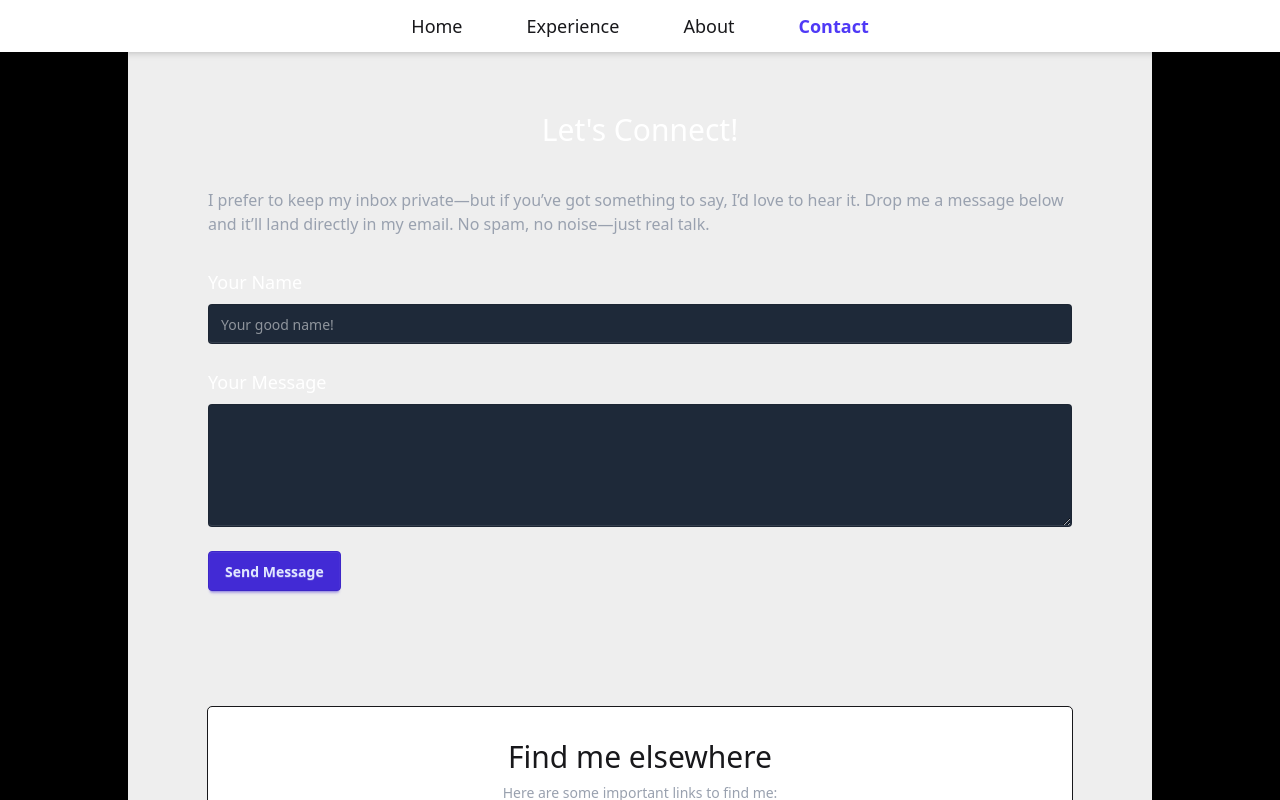
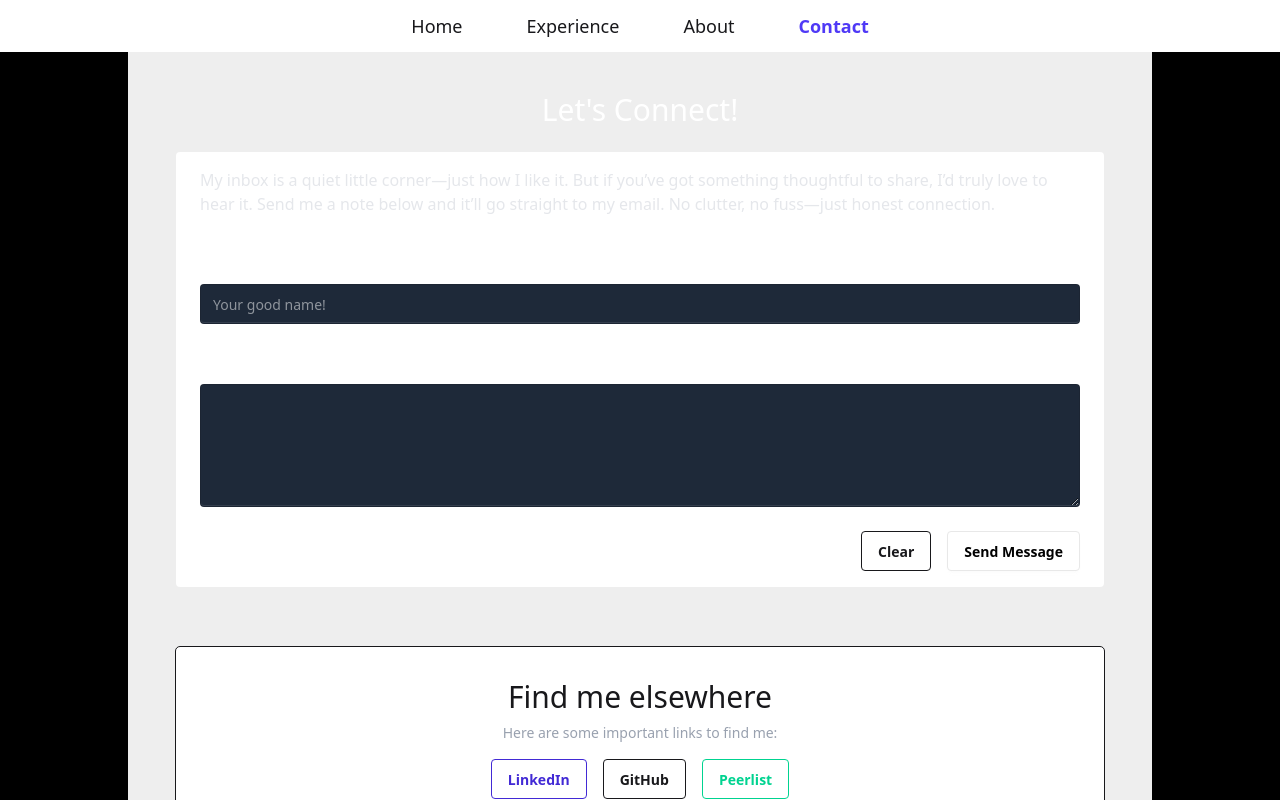
Before and after one commit to kreeti1210/kreeti-vity, a React (Vite) app: page /contact in a window 1280 px wide. Shown: the top 800 px of the page. Built offline with nearby package versions, Linux system fonts and the light colour scheme.

Commit message:
added customisation and managed spacing

```diff
--- a/src/components/About.jsx
+++ b/src/components/About.jsx
@@ -4,10 +4,10 @@ import { Link } from "react-router-dom";
 const About = () => {
   return (
     <div className="bg-black w-full ">
-      <section className="px-15 py-10 max-w-5xl text-justify mx-auto bg-base-300  ">
+      <section className="px-12 py-10 max-w-5xl text-justify mx-auto bg-base-300  ">
         <h2 className="text-3xl  mb-6 text-center text-white">Education</h2>
 
-        <div className="space-y-12 px-4 py-6 text-justify rounded">
+        <div className="space-y-12 px-6 py-5 text-justify rounded bg-base-100">
           <div>
             <h3 className="text-2xl font-semibold ">
               B. Tech in Information Technology
@@ -15,7 +15,7 @@ const About = () => {
             <p className=" text-gray-400">
               KIET Group of Institutions | 2018–2022
             </p>
-            <p className="mt-2 text-sm text-white-700">
+            <p className="mt-2 text-sm text-gray-300 ">
               Bonafied Graduated from KIET Group of Institutions affiliated to
               Dr. A. P. J. Abdul Kalam Technical University, Lucknow with a
               Bachelor of Technology in Information Technology. I have a strong
@@ -28,7 +28,7 @@ const About = () => {
               Intermediate in Maths and Computer
             </h3>
             <p className=" text-gray-400">Little Flower School | ISC 2017</p>
-            <p className="text-sm mt-2  text-white-700">
+            <p className="text-sm mt-2  text-gray-300">
               Completed my Intermediate education from Little Flower School,
               affiliated to ISC Board, New Delhi. with 93% in Maths and Computer
               Science ISC board Examination.
@@ -37,7 +37,7 @@ const About = () => {
           <div>
             <h3 className="text-2xl mt-8 font-semibold ">High School</h3>
             <p className=" text-gray-400">Little Flower School | ICSE 2016</p>
-            <p className="text-sm mt-2  text-white-700">
+            <p className="text-sm mt-2  text-gray-300">
               Completed my High School education from Little Flower School,
               affiliated to ICSE Board, New Delhi. with 92.83% in CISCE board
               Examination.
@@ -45,8 +45,8 @@ const About = () => {
           </div>
         </div>
 
-        <section className=" py-10 mt-15 outline mb-10 mx-auto px-8 rounded-xl bg-base-100 ">
-          <h2 className="text-3xl text-center  mb-8 text-white">
+        <section className=" py-8 mt-12 outline mb-10 mx-auto px-8 rounded-xl bg-base-100 ">
+          <h2 className="text-3xl text-center  mb-6 text-white">
             Certifications
           </h2>
 
--- a/src/components/Contact.jsx
+++ b/src/components/Contact.jsx
@@ -1,17 +1,20 @@
-import React from 'react'
+import React, { useState } from "react";
 
 const Contact = () => {
+  const [messageArea, setMessageArea] = useState("");
+  const [name, setName] = useState("");
   return (
     <div className="bg-black">
-      <section className="bg-base-300 px-10 py-15 max-w-5xl mx-auto">
+      <section className="bg-base-300 px-12 py-10 max-w-5xl mx-auto">
         <h2 className="text-3xl  mb-6 text-center rounded text-white">
           Let's Connect!
         </h2>
-        <div className="px-10 py-4 rounded">
-          <p className="text text-gray-400 mb-8">
-            I prefer to keep my inbox private—but if you’ve got something to
-            say, I’d love to hear it. Drop me a message below and it’ll land
-            directly in my email. No spam, no noise—just real talk.
+        <div className="px-6 py-4 rounded bg-base-100">
+          <p className="text text-gray-200 mb-8">
+            My inbox is a quiet little corner—just how I like it. But if you’ve
+            got something thoughtful to share, I’d truly love to hear it. Send
+            me a note below and it’ll go straight to my email. No clutter, no
+            fuss—just honest connection.
           </p>
 
           <form
@@ -19,12 +22,6 @@ const Contact = () => {
             method="POST"
             className="space-y-6"
           >
-            <input type="hidden" name="_captcha" value="false" />
-            <input
-              type="hidden"
-              name="_next"
-              value="https://yourwebsite.com/thank-you"
-            />
 
             <div>
               <label className="block text-white mb-2 text-lg font-medium">
@@ -32,7 +29,8 @@ const Contact = () => {
               </label>
               <input
                 type="text"
-                name="name"
+                value={name}
+                onChange={(e) => setName(e.target.value)}
                 required
                 className="input input-bordered w-full bg-gray-800 text-white"
                 placeholder="Your good name!"
@@ -44,19 +42,31 @@ const Contact = () => {
                 Your Message
               </label>
               <textarea
-                name="message"
+                value={messageArea}
+                onChange={(e) => setMessageArea(e.target.value)}
                 required
                 className="textarea textarea-bordered w-full bg-gray-800 text-white"
                 rows="5"
               ></textarea>
             </div>
 
-            <button type="submit" className="btn btn-primary">
-              Send Message
-            </button>
+            <div className="flex justify-end gap-4">
+              <button
+                className="btn btn-outline bd-primary"
+                onClick={() => {
+                  setMessageArea("");
+                  setName(" ");
+                }}
+              >
+                Clear
+              </button>
+              <button type="submit" className="btn  bg-white text-black">
+                Send Message
+              </button>
+            </div>
           </form>
         </div>
-        <section className="py-10 px-10 max-w-5xl mx-auto mt-15">
+        <section className="max-w-5xl mx-auto mt-15">
           <div className=" px-10 py-8 text-center outline rounded bg-base-100">
             <h2 className="text-3xl  mb-2 text-white-500">Find me elsewhere</h2>
             <p className="text-sm text-gray-400 mb-4">
@@ -93,6 +103,6 @@ const Contact = () => {
       </section>
     </div>
   );
-}
+};
 
-export default Contact
+export default Contact;
--- a/src/components/Experience.jsx
+++ b/src/components/Experience.jsx
@@ -3,13 +3,13 @@ import React from "react";
 const Experience = () => {
   return (
     <div className="bg-black w-full ">
-      <section className="px-15 py-10 max-w-5xl mx-auto text-justify bg-base-300 ">
+      <section className="px-13 py-10 max-w-5xl mx-auto text-justify bg-base-300 ">
         <h2 className="text-3xl text-center font mb-6 text-white">
           Experience
         </h2>
 
-        <div className="space-y-8 ">
-          <div className="px-6 py-6 rounded">
+        <div className="space-y-8  ">
+          <div className="px-6 py-6 rounded bg-base-100">
             <h3 className="text-2xl font-semibold  mb-1">
               Optum – UnitedHealth Group
             </h3>
@@ -30,7 +30,7 @@ const Experience = () => {
             </p>
           </div>
 
-          <div className="px-10 py-8 outline bg-base-100 rounded-xl mt-10 mb-10">
+          <div className="px-10 py-7 outline bg-base-100 rounded-xl mt-10 mb-10">
             <h2 className="text-3xl   text-center mb-6">Projects</h2>
             <h3 className="text-2xl font-semibold mb-1">
               ACIS CDS Macro Import
--- a/src/components/Header.jsx
+++ b/src/components/Header.jsx
@@ -3,7 +3,7 @@ import { NavLink } from "react-router-dom";
 
 const Header = () => {
   return (
-    <header className="shadow-md sticky top-0 z-50 bg-base-500 font-sans">
+    <header className="sticky top-0 z-100 bg-base-500 bg-opacity-0 backdrop-filter backdrop-blur-md font-sans">
       <nav className="px-4 lg:px-6 py-3">
         <div className="flex justify-center items-center mx-auto max-w-screen-xl">
           <ul className="flex flex-row gap-10 text-gray-450 text-lg font-medium">
```
